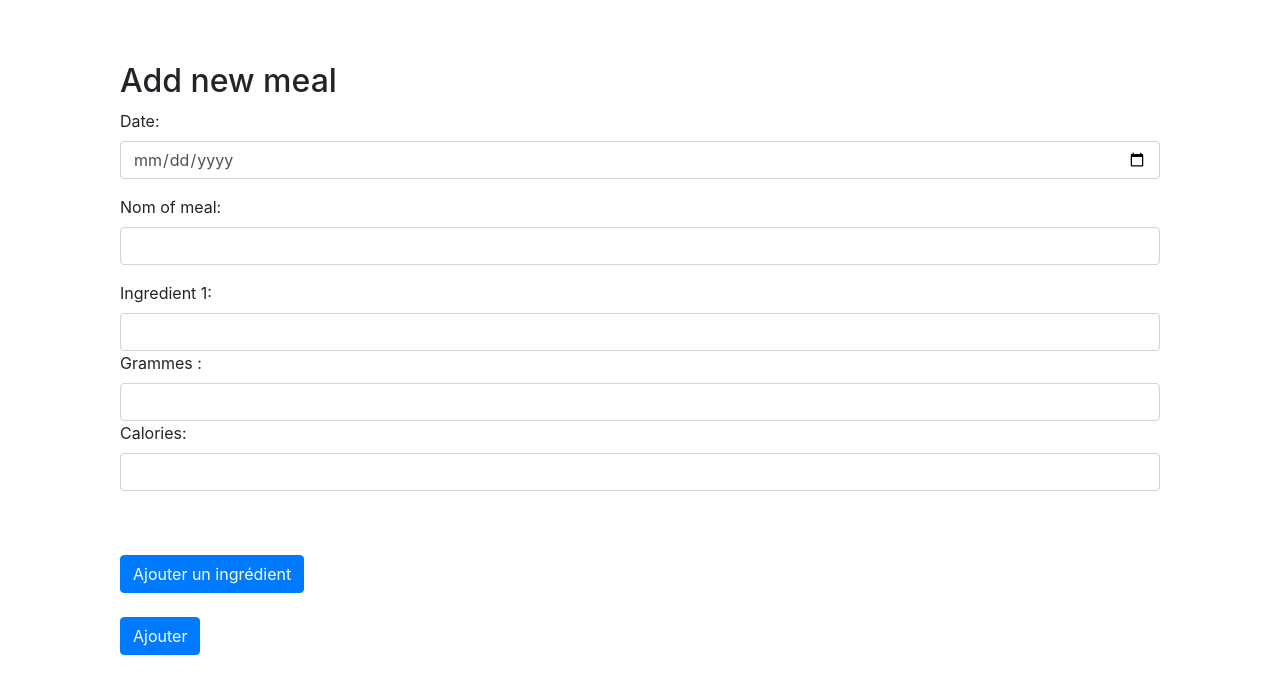
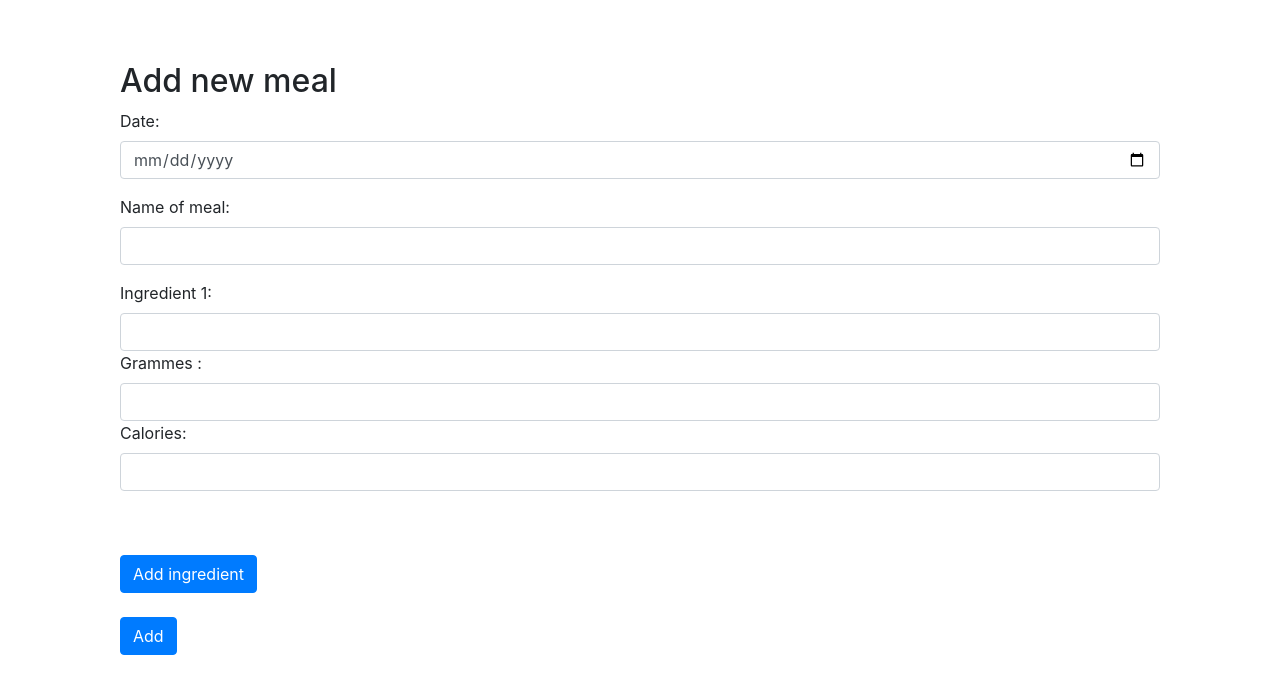
Before and after one commit to Tchatbruge/p_fastapi, a FastAPI app: template template/addrepas.html in a window 1280 px wide. Shown: the part 197-872 px from the top of the page. Run offline with FastAPI, Linux system fonts and the light colour scheme; the template is opened without the code that fills it, so the values that code supplies are empty; parts of the project's set-up code (start-up, migrations or seed data) failed here and were passed over; some libraries are stand-ins or nearby versions.

Commit message:
ajout presque final

```diff
--- a/route/route.py
+++ b/route/route.py
@@ -18,7 +18,7 @@ router = APIRouter()
 template = Jinja2Templates(directory = "template")
 
 Datause=[]
-activity_done = [ ]
+activity_done = []
 print(Datause)
 
 #route utiliser pour créer un utilisateur
@@ -355,7 +355,6 @@ async def get_activity_donne(request: Request, user: User = Depends(get_current_
 
 
 
-
 #ouvrir l'onglet alimentation
 @router.get("/alimentation", response_class=HTMLResponse)
 async def alimentation_page(request: Request, user: User = Depends(get_current_user), db: Session = Depends(get_db)):
--- a/template/addrepas.html
+++ b/template/addrepas.html
@@ -12,7 +12,7 @@
             <input type="date" class="form-control" id="date" name="date" required>
         </div>
         <div class="mb-3">
-            <label for="nom_plat" class="form-label">Nom of meal:</label>
+            <label for="nom_plat" class="form-label">Name of meal:</label>
             <input type="text" class="form-control" id="name_meal" name="name_meal" required>
         </div>
 
@@ -24,9 +24,9 @@
             <label for="calories_1" class="form-label">Calories:</label>
             <input type="number" class="form-control" id="calories_1" name="calories" required><br><br>
         </div>
-        <button type="button" class="btn btn-primary" onclick="ajouterIngredient()">Ajouter un ingrédient</button><br><br>
+        <button type="button" class="btn btn-primary" onclick="ajouterIngredient()">Add ingredient </button><br><br>
 
-        <button type="submit" class="btn btn-primary">Ajouter</button>
+        <button type="submit" class="btn btn-primary">Add</button>
     </form>
 </div>
 
--- a/template/response.html
+++ b/template/response.html
@@ -1,12 +1,12 @@
 {% extends "base.html" %}
 
-{% block title %}Supprimer un Livres{% endblock %}
+{% block title %}Supprimer{% endblock %}
 
 {% block content %}
 
 
  <div class="d-flex justify-content-center align-items-center">
-    <h1> La suppression à été un success </h1>
+    <h1> Successfully deleted </h1>
  </div>
 
 
--- a/template/vide.html
+++ b/template/vide.html
@@ -6,7 +6,7 @@
 
 
 <div class="d-flex justify-content-center align-items-center">
-    <h1>Rien à afficher pour l'instant</h1>
+    <h1>Nothing to display</h1>
 </div>
 
 
```
Also changed, not shown: template/training_program.html (+6 -6 lines), template/400.html (deleted), template/401.html (deleted).
